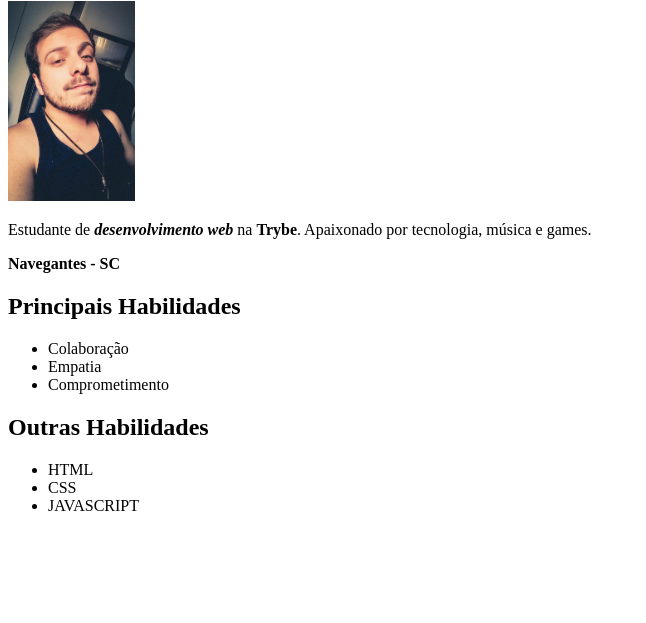
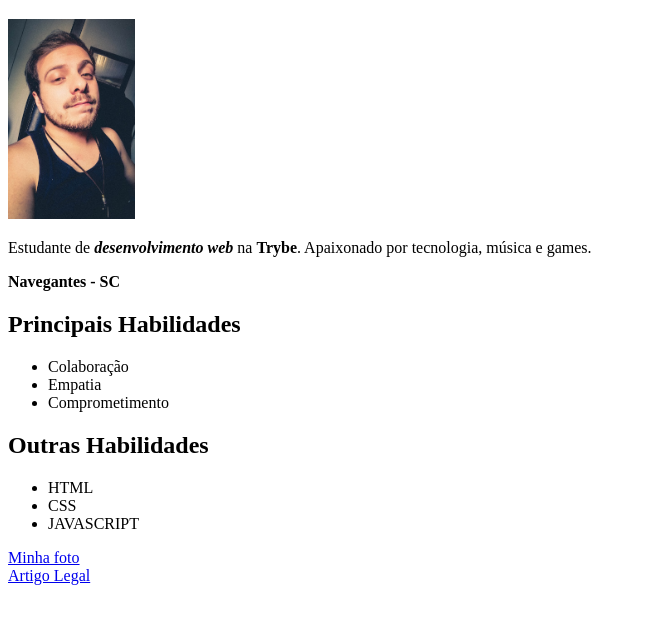
Before and after one commit to andersont33/andersont33.github.io, a plain HTML site: page index.html in a window 1280 px wide. Shown: the part 105-728 px from the top of the page, without its empty margins (0-646 px from the left). Drawn offline with Linux system fonts and the light colour scheme.

Commit message:
links de referência

```diff
--- a/index.html
+++ b/index.html
@@ -9,6 +9,7 @@
 <body>
 <!-- Seção 1 -->
 <a href="#sobre-mim">Sobre mim</a>
+<br>
 <a href="#pagina">Página que eu gosto</a>
 <h1 class="Anderson Alcides Leite">Anderson Alcides Leite</h1>
 <img src="euuu.jpg" alt="Minha foto de perfil" height="200px" id="foto">
@@ -31,6 +32,11 @@
     <li class="css">CSS </li>
     <li class="javascript">JAVASCRIPT</li>
 </ul>
+<!-- Seção 4 -->
+
+<a href="#foto">Minha foto</a>
+<br>
+<a href="https://blog.betrybe.com/carreira/frontend/" target="_blank">Artigo Legal</a>
 
 </body>
 </html>
```
